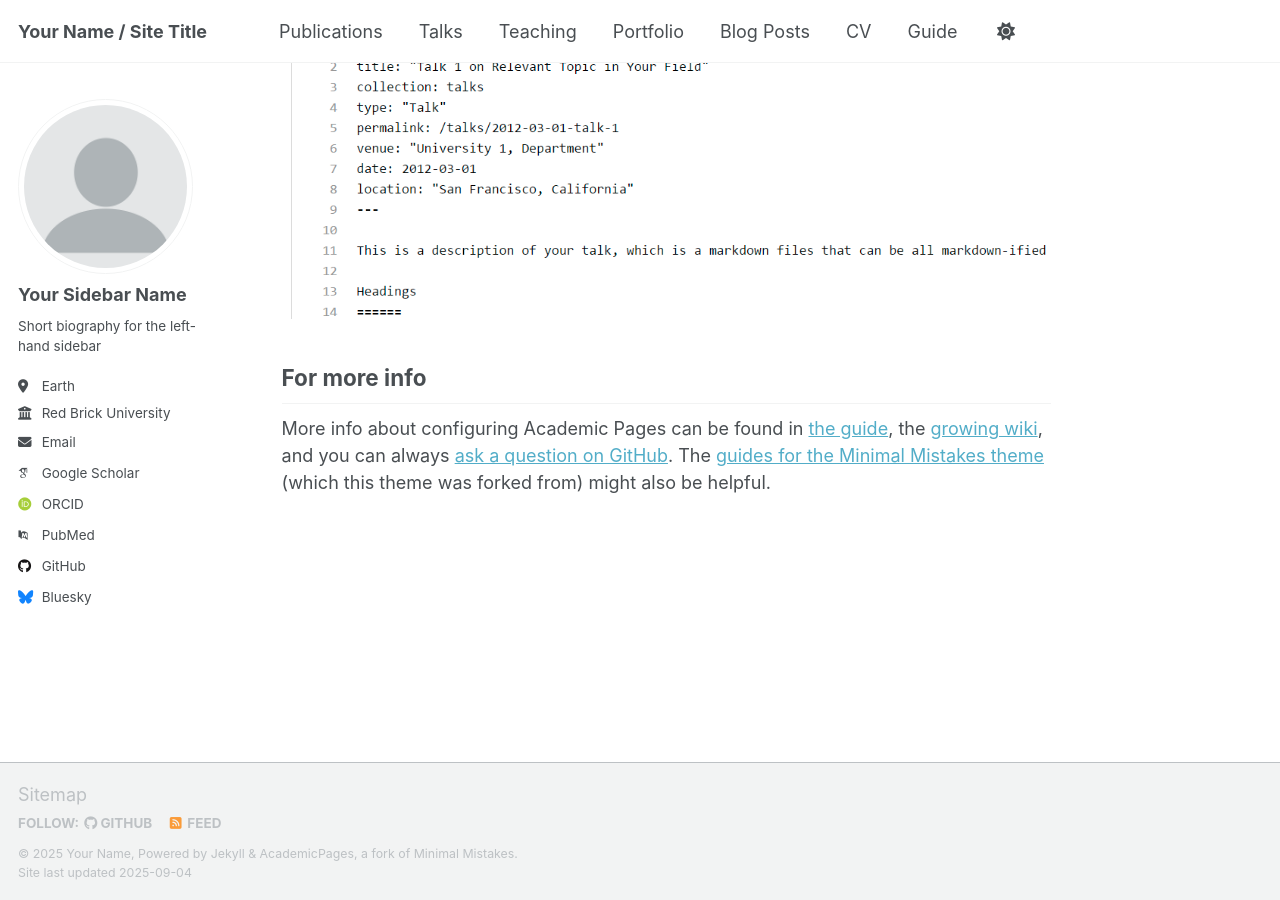
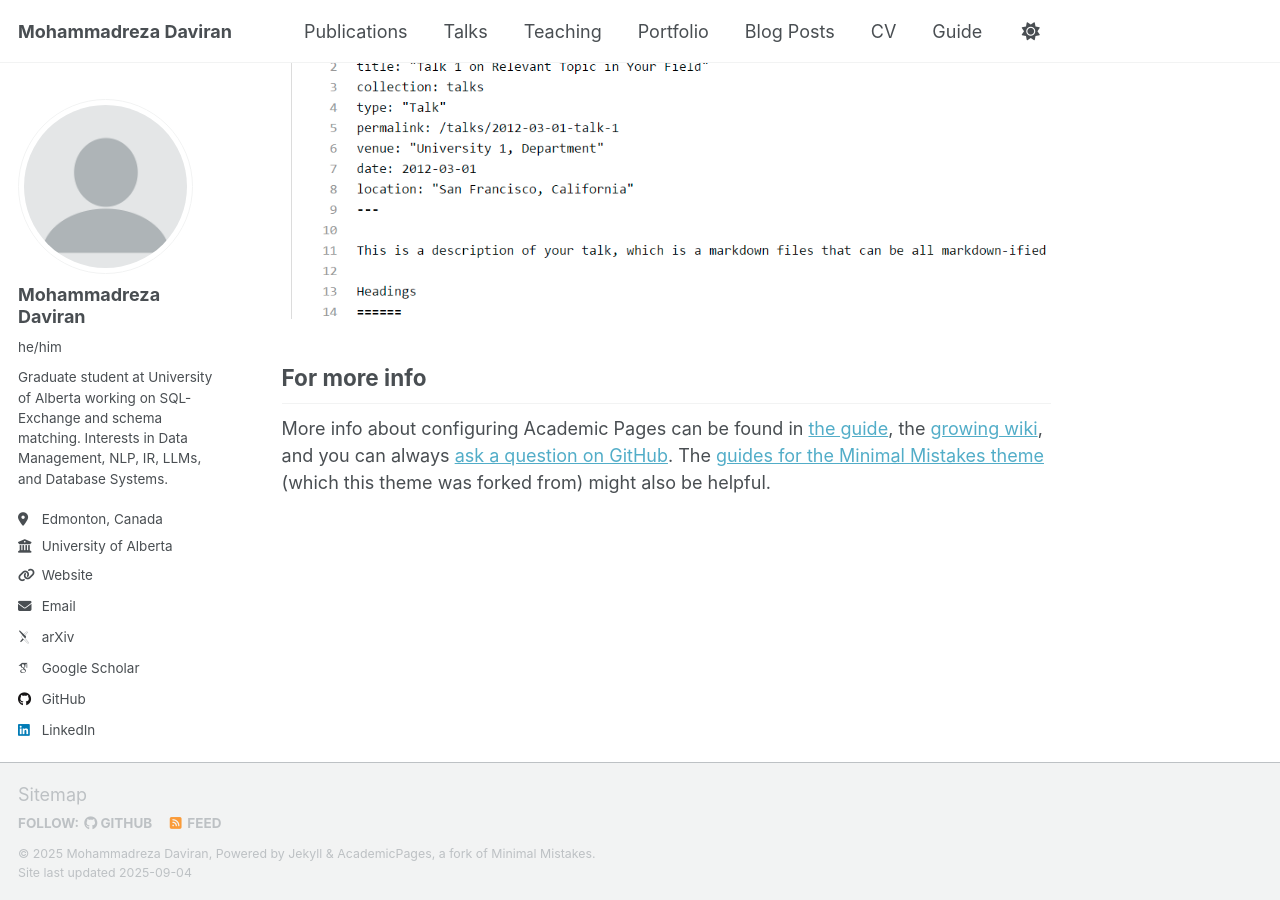
Before and after one commit to mmdrez4/mmdrez4.github.io, a Jekyll site: the page built from _pages/about.md, in a window 1280 px wide and 900 px high, scrolled down 2880 px. Built offline with Jekyll 4.4.1, drawn with Linux system fonts in a browser that asks for light colours; some web fonts are replaced; a script that is not in the unit is left out; some of the changed lines change nothing that is shown.

Commit message:
Update _config.yml

```diff
--- a/_config.yml
+++ b/_config.yml
@@ -1,129 +1,63 @@
-# Welcome to Jekyll!
-#
-# This config file is meant for settings that affect your entire site, values
-# which you are expected to set up once and rarely need to edit after that.
-# For technical reasons, this file is *NOT* reloaded automatically when you use
-# `jekyll serve -l -H localhost`. If you change this file, please restart the
-# server process.
-
 # Basic Site Settings
 locale                   : "en-US"
-site_theme               : "default" # Currently available options are "default", "air"
-title                    : "Your Name / Site Title"
+site_theme               : "default"
+title                    : "Mohammadreza Daviran"
 title_separator          : "-"
-name                     : &name "Your Name"
-description              : &description "personal description"
-url                      : https://academicpages.github.io # the base hostname & protocol for your site e.g. "https://[your GitHub username].github.io" or if you already have some other page hosted on Github then use "https://[your GitHub username].github.io/[Your Repo Name]"
-baseurl                  : "" # the subpath of your site, e.g. "/blog"
-repository               : "academicpages/academicpages.github.io"
+name                     : &name "Mohammadreza Daviran"
+description              : &description "M.Sc. student in Computing Science at University of Alberta. Research in Data Management, NLP, LLMs, and Text-to-SQL."
+url                      : "https://mmdrez4.github.io"
+baseurl                  : ""
+repository               : "mmdrez4/mmdrez4.github.io"
 
-# Site Author - The following control what appear as part of the author content on the side bar.
-#               If a field is blank the icon and link will not appear, otherwise it will be shown.
-#               Additional customization can be done by editing /_includes/author-profile.html
+# Site Author (sidebar)
 author:
-  # Biographic information
   avatar           : "profile.png"
-  name             : "Your Sidebar Name"
-  pronouns         : # example: "she/her"
-  bio              : "Short biography for the left-hand sidebar"
-  location         : "Earth"
-  employer         : "Red Brick University"
-  uri              : # URL
-  email            : "none@example.org"
+  name             : "Mohammadreza Daviran"
+  pronouns         : "he/him"
+  bio              : "Graduate student at University of Alberta working on SQL-Exchange and schema matching. Interests in Data Management, NLP, IR, LLMs, and Database Systems."
+  location         : "Edmonton, Canada"
+  employer         : "University of Alberta"
+  uri              : "https://www.ualberta.ca/en"
+  email            : "mohammadrezadaviran01@gmail.com"
 
-  # Academic websites
-  academia         : # URL
-  arxiv            : # URL - Update with the correct link to your profile
+  # Academic profiles
   googlescholar    : "https://scholar.google.com/citations?user=PS_CX0AAAAAJ"
-  inspire-hep      : # URL
-  impactstory      : # URL
-  orcid            : "http://orcid.org/yourorcidurl"
-  semantic         : # URL
-  pubmed           : "https://www.ncbi.nlm.nih.gov/pubmed/?term=john+snow"
-  researchgate     : # URL
-  scopus           : # URL
+  arxiv            : "https://arxiv.org/abs/2508.07087"
+  orcid            : # add if you register one
+  researchgate     : # optional
+  scopus           : # optional
+  pubmed           : # not needed unless you publish biomedical papers
 
-  # Repositories and software development
-  bitbucket        : # Username - Update with your username on the site
-  codepen          : # Username
-  dribbble         : # Username
-  github           : "academicpages"
-  kaggle           : # Username
-  stackoverflow    : # User number or user number and name (i.e., use "1" or "1/jeff-atwood")
+  # Code repositories
+  github           : "mmdrez4"
 
   # Social media
-  artstation       : # Username
-  bluesky          : "bsky.app" # Replace this with you Bluesky username
-  facebook         : # Username
-  flickr           : # Username
-  foursquare       : # Username
-  goodreads        : # Username
-  google_plus      : # Username
-  keybase          : # Username
-  instagram        : # Username
-  lastfm           : # Username
-  linkedin         : # Username
-  mastodon         : # URL
-  medium           : # URL
-  pinterest        : # Username
-  soundcloud       : # Username
-  steam            : # Username
-  telegram         : # URL
-  tumblr           : # Username
-  twitter          : # Username for X / Twitter
-  vine             : # Username
-  weibo            : # Username
-  wikipedia        : # Username
-  xing             : # Username
-  youtube          : # Username
-  zhihu            : # Username
+  linkedin         : "mohammadreza-daviran"
+  twitter          : # optional if you want X/Twitter
+  bluesky          : # optional if you have a bsky handle
 
-# Publication Category - The following the list of publication categories and their headings
+# Publication Category
 publication_category:
   books:
-    title: 'Books'
+    title: "Books"
   manuscripts:
-    title: 'Journal Articles'
+    title: "Journal Articles"
   conferences:
-    title: 'Conference Papers'
+    title: "Conference Papers"
 
 # Site Settings
-teaser                   :  # filename of teaser fallback teaser image placed in /images/, .e.g. "500x300.png"
-breadcrumbs              : false # true, false (default)
+teaser                   :
+breadcrumbs              : false
 words_per_minute         : 160
 future                   : true
-read_more                : "disabled" # if enabled, adds "Read more" links to excerpts
-talkmap_link             : false      #change to true to add link to talkmap on talks page
+read_more                : "disabled"
+talkmap_link             : false
 comments:
-  provider               : # false (default), "disqus", "discourse", "facebook", "google-plus", "staticman", "custom"
-  disqus:
-    shortname            :
-  discourse:
-    server               : # https://meta.discourse.org/t/embedding-discourse-comments-via-javascript/31963 , e.g.: meta.discourse.org
-  facebook:
-    appid                :
-    num_posts            : # 5 (default)
-    colorscheme          : # "light" (default), "dark"
-staticman:
-  allowedFields          : ['name', 'email', 'url', 'message']
-  branch                 : "gh-pages" # "master", "gh-pages"
-  commitMessage          : "New comment."
-  filename               : comment-{@timestamp}
-  format                 : "yml"
-  moderation             : true
-  path                   : "_data/comments/{options.slug}"
-  requiredFields         : ['name', 'email', 'message']
-  transforms:
-    email                : "md5"
-  generatedFields:
-    date:
-      type               : "date"
-      options:
-        format           : "iso8601" # "iso8601" (default), "timestamp-seconds", "timestamp-milliseconds"
+  provider               : false
+
 atom_feed:
-  hide                   : false     # change to true to hide the RSS feed in the footer
-  path                   : # blank (default) uses feed.xml
-
+  hide                   : false
+  path                   :
 
 # SEO Related
 google_site_verification :
@@ -131,30 +65,25 @@ bing_site_verification   :
 alexa_site_verification  :
 yandex_site_verification :
 
-
 # Social Sharing
 twitter:
-  username               : &twitter
+  username               :
 facebook:
   username               :
-  app_id                 :
-  publisher              :
-og_image                 :  # Social media default site image
-og_description           :  # Social media default site image description
-# For specifying social profiles
-# - https://developers.google.com/structured-data/customize/social-profiles
+og_image                 :
+og_description           :
 social:
-  type                   : # Person or Organization (defaults to Person)
-  name                   : # If the user or organization name differs from the site's name
-  links: # An array of links to social media profiles
-
+  type                   : "Person"
+  name                   : "Mohammadreza Daviran"
+  links:
+    - "https://github.com/mmdrez4"
+    - "https://www.linkedin.com/in/mohammadreza-daviran/"
+    - "https://scholar.google.com/citations?user=PS_CX0AAAAAJ"
+    - "https://arxiv.org/abs/2508.07087"
 
 # Analytics
 analytics:
-  provider               :  "false" # false (default), "google", "google-universal", "google-analytics-4", "custom"
-  google:
-    tracking_id          :
-
+  provider               : false
 
 # Reading Files
 include:
@@ -194,14 +123,12 @@ keep_files:
 encoding: "utf-8"
 markdown_ext: "markdown,mkdown,mkdn,mkd,md"
 
-
 # Conversion
 markdown: kramdown
 highlighter: rouge
 lsi: false
 excerpt_separator: "\n\n"
 incremental: false
-
 
 # Markdown Processing
 kramdown:
@@ -214,8 +141,7 @@ kramdown:
   smart_quotes: lsquo,rsquo,ldquo,rdquo
   enable_coderay: false
 
-
-# These settings control the types of collections used by the template
+# Collections
 collections:
   teaching:
     output: true
@@ -230,10 +156,8 @@ collections:
     output: true
     permalink: /:collection/:path/
 
-
-# These settings control how pages and collections are included in the site
+# Defaults
 defaults:
-  # _posts
   - scope:
       path: ""
       type: posts
@@ -244,14 +168,12 @@ defaults:
       comments: true
       share: true
       related: true
-  # _pages
   - scope:
       path: ""
       type: pages
     values:
       layout: single
       author_profile: true
-  # _teaching
   - scope:
       path: ""
       type: teaching
@@ -260,7 +182,6 @@ defaults:
       author_profile: true
       share: true
       comments: true
-  # _publications
   - scope:
       path: ""
       type: publications
@@ -269,7 +190,6 @@ defaults:
       author_profile: true
       share: true
       comments: true
-  # _portfolio
   - scope:
       path: ""
       type: portfolio
@@ -278,7 +198,6 @@ defaults:
       author_profile: true
       share: true
       comment: true
-  # _talks
   - scope:
       path: ""
       type: talks
@@ -287,19 +206,14 @@ defaults:
       author_profile: true
       share: true
 
-
 # Sass/SCSS
 sass:
   sass_dir: _sass
-  style: compressed # http://sass-lang.com/documentation/file.SASS_REFERENCE.html#output_style
-
+  style: compressed
 
 # Outputting
 permalink: /:categories/:title/
-# paginate: 5 # amount of posts to show
-# paginate_path: /page:num/
-timezone: Etc/UTC # http://en.wikipedia.org/wiki/List_of_tz_database_time_zones
-
+timezone: America/Edmonton
 
 # Plugins
 plugins:
@@ -310,7 +224,6 @@ plugins:
   - jekyll-redirect-from
   - jemoji
 
-# Mimic GitHub Pages with --safe
 whitelist:
   - jekyll-feed
   - jekyll-gist
@@ -319,38 +232,15 @@ whitelist:
   - jekyll-redirect-from
   - jemoji
 
-
 # Archives
-#  Type
-#  - GitHub Pages compatible archive pages built with Liquid ~> type: liquid (default)
-#  - Jekyll Archives plugin archive pages ~> type: jekyll-archives
-#  Path (examples)
-#  - Archive page should exist at path when using Liquid method or you can
-#    expect broken links (especially with breadcrumbs enabled)
-#  - <base_path>/tags/my-awesome-tag/index.html ~> path: /tags/
-#  - <base_path/categories/my-awesome-category/index.html ~> path: /categories/
-#  - <base_path/my-awesome-category/index.html ~> path: /
 category_archive:
   type: liquid
   path: /categories/
 tag_archive:
   type: liquid
   path: /tags/
-# https://github.com/jekyll/jekyll-archives
-# jekyll-archives:
-#   enabled:
-#     - categories
-#     - tags
-#   layouts:
-#     category: archive-taxonomy
-#     tag: archive-taxonomy
-#   permalinks:
-#     category: /categories/:name/
-#     tag: /tags/:name/
-
 
 # HTML Compression
-# - http://jch.penibelst.de/
 compress_html:
   clippings: all
   ignore:
```
